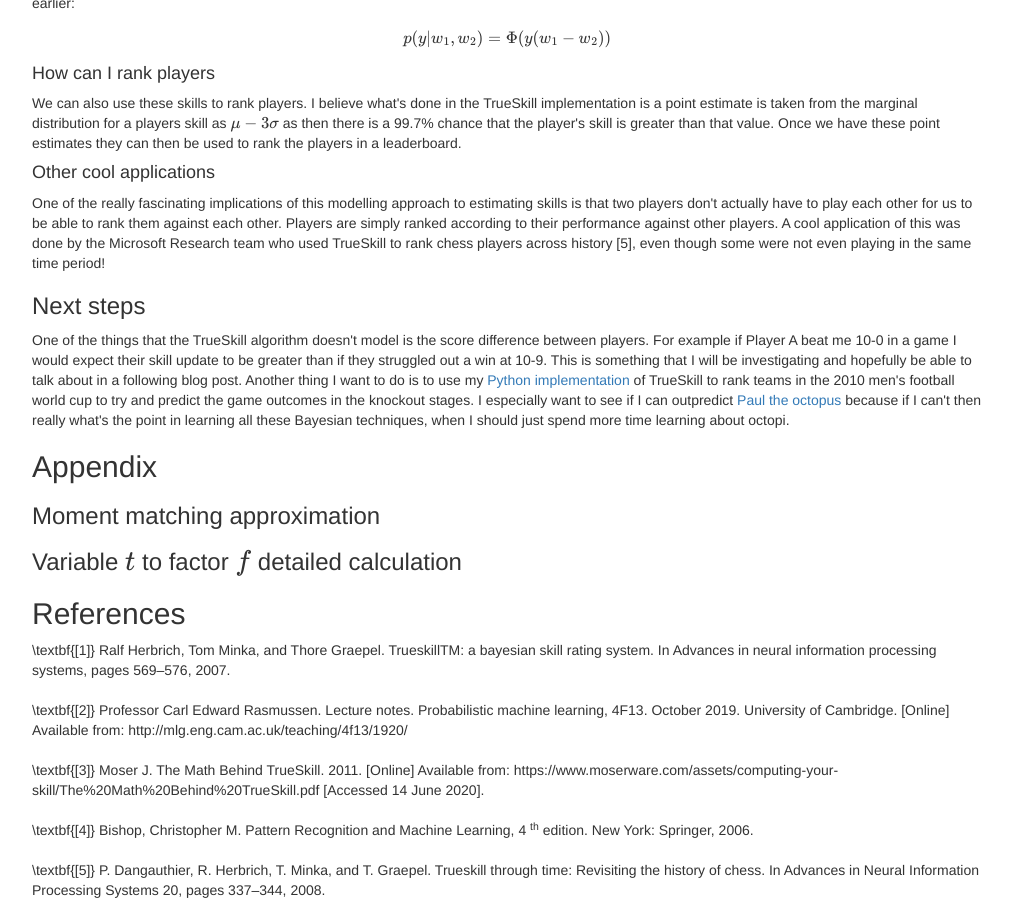
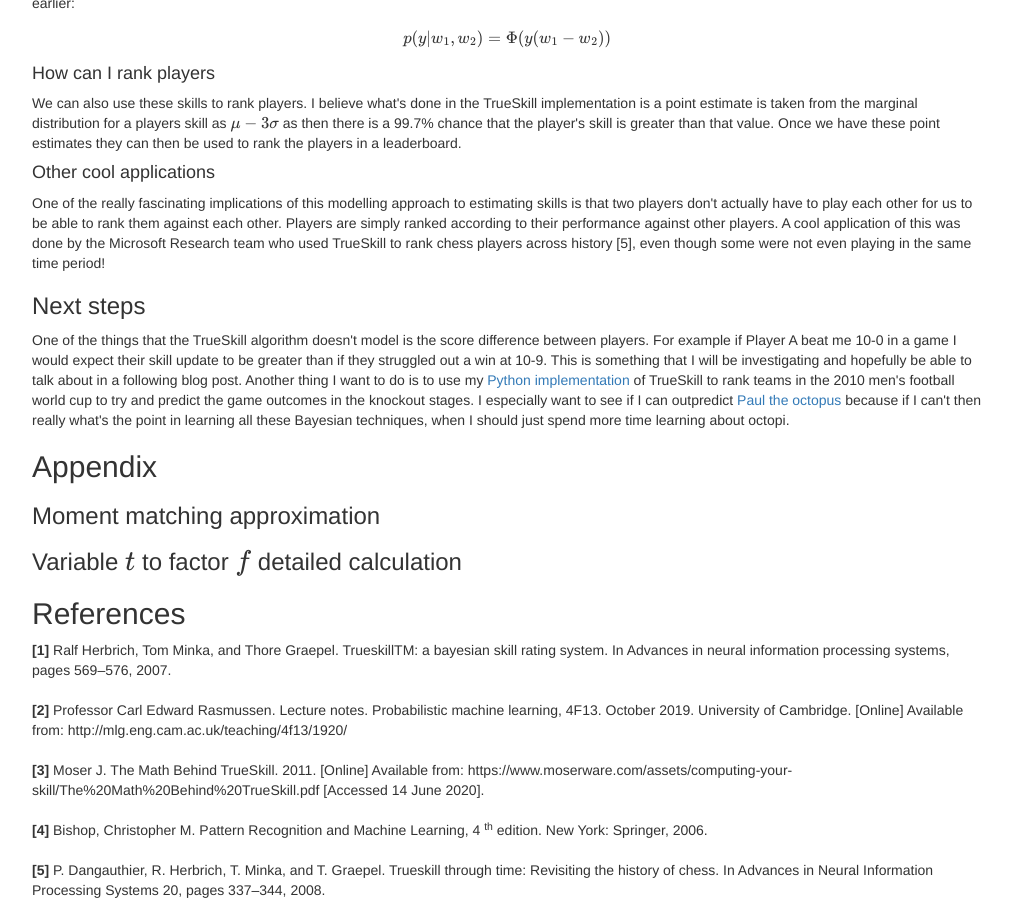
Before and after one commit to Nush395/Nush395.github.io, a Jekyll site: the page built from _posts/2020-06-06-true-skill.html, in a window 1280 px wide and 900 px high, scrolled down 5405 px. Shown: the whole window, without its empty margins (133-1145 px from the left). Built offline with Jekyll 4.4.1, drawn with Linux system fonts in a browser that asks for light colours; formulas are drawn with MathJax 3.

Commit message:
References for TrueSkill.

```diff
--- a/_posts/2020-06-06-true-skill.html
+++ b/_posts/2020-06-06-true-skill.html
@@ -506,25 +506,25 @@ The point is that we've now got a Gaussian message going from variable $t$ to fa
 <h2>
     References
 </h2>
-\textbf{[1]} Ralf Herbrich, Tom Minka, and Thore Graepel. TrueskillTM: a bayesian skill rating
+<b>[1]</b> Ralf Herbrich, Tom Minka, and Thore Graepel. TrueskillTM: a bayesian skill rating
 system. In Advances in neural information processing systems, pages 569–576, 2007.
 <br>
 <br>
-\textbf{[2]} Professor Carl Edward Rasmussen. Lecture notes. Probabilistic machine
+<b>[2]</b> Professor Carl Edward Rasmussen. Lecture notes. Probabilistic machine
 learning, 4F13. October 2019. University of Cambridge. [Online] Available from:
 http://mlg.eng.cam.ac.uk/teaching/4f13/1920/
 <br>
 <br>
-\textbf{[3]} Moser J. The Math Behind TrueSkill. 2011. [Online] Available from:
+<b>[3]</b> Moser J. The Math Behind TrueSkill. 2011. [Online] Available from:
 https://www.moserware.com/assets/computing-your-skill/The%20Math%20Behind%20TrueSkill.pdf
 [Accessed 14 June 2020].
 <br>
 <br>
-\textbf{[4]} Bishop, Christopher M. Pattern Recognition and Machine Learning, 4 <sup>th</sup>
+<b>[4]</b> Bishop, Christopher M. Pattern Recognition and Machine Learning, 4 <sup>th</sup>
 edition. New York: Springer, 2006.
 <br>
 <br>
-\textbf{[5]} P. Dangauthier, R. Herbrich, T. Minka, and
+<b>[5]</b> P. Dangauthier, R. Herbrich, T. Minka, and
 T. Graepel. Trueskill through time: Revisiting the
 history of chess. In Advances in Neural Information
 Processing Systems 20, pages 337–344, 2008.
```
